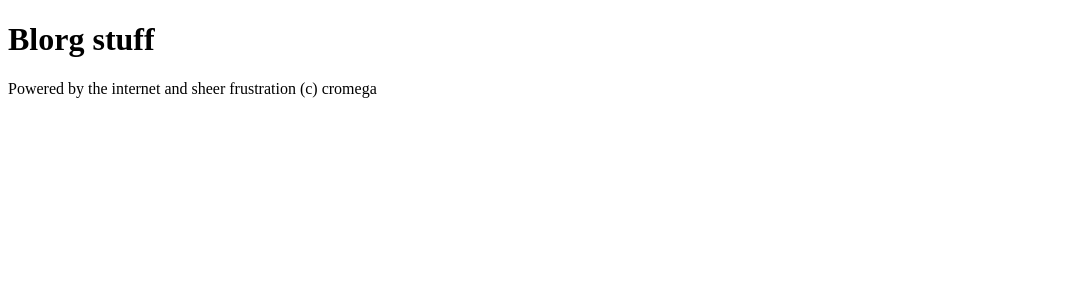
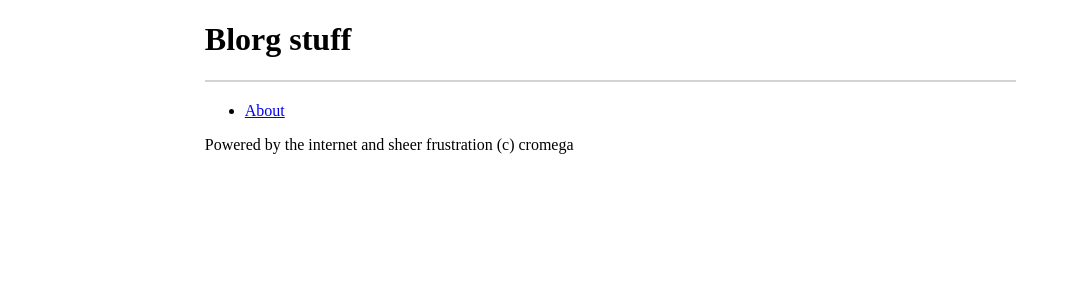
Before and after one commit to cromega/blorg, a Jekyll site: the page built from index.html, in a window 1280 px wide. Shown: the top 300 px of the page, without its empty margins (0-1071 px from the left). Built offline with Jekyll 4.4.1, drawn with Linux system fonts in a browser that asks for light colours.

Commit message:
display sidebar with link to about page

```diff
--- /dev/null
+++ b/_includes/_link.html
@@ -0,0 +1 @@
+<a href="#" data-post-url="{{include.url}}">{{include.link}}</a>
--- /dev/null
+++ b/_includes/sidebar.html
@@ -0,0 +1,3 @@
+<ul>
+  <li>{% include _link.html link="About" url="/about.json" %}</li>
+</ul>
--- a/_layouts/main_page.html
+++ b/_layouts/main_page.html
@@ -15,6 +15,8 @@
     <header>{% include header.html %}</header>
 
     <div id="content"></div>
+    <div id="#sidebar">{% include sidebar.html %}</div>
+    <div class="clearer"></div>
 
     <footer>{% include footer.html %}</footer>
   </body>
--- a/css/blorg.scss
+++ b/css/blorg.scss
@@ -1,6 +1,24 @@
 ---
 ---
 
-.hidden {
-  display: none;
+html {
+  width: 1024px;
 }
+
+body {
+  margin-left: 20%;
+}
+
+header {
+  border-bottom: 2px solid lightgray;
+  margin-bottom: 20px;
+}
+
+#content {
+  float: left;
+  width: 85%;
+}
+
+.clearer {
+  clear: both;
+}
--- a/posts.json
+++ b/posts.json
@@ -2,4 +2,4 @@
 permalink: posts.json
 ---
 
-{{ site.posts | jsonify }}
+{{ site.posts | where_exp:"item", "item.type <> 'page'" | jsonify }}
```
Also changed, not shown: _posts/2018-03-02-devtest.md (+1 -1 lines), _posts/pages/2018-03-12-about.md (added, +11 -0 lines), about.md (deleted, +0 -18 lines).
